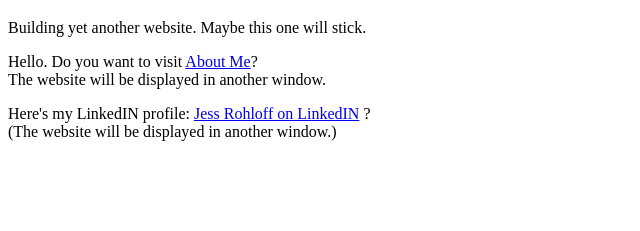
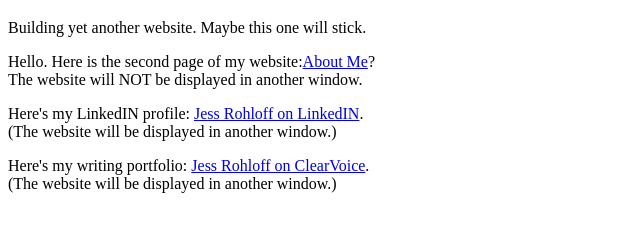
Before and after one commit to jessnola/jessnola.github.io, a plain HTML site: page index.html in a window 1280 px wide. Shown: the part 61-292 px from the top of the page, without its empty margins (0-640 px from the left). Drawn offline with Linux system fonts and the light colour scheme.

Commit message:
Update index.html

```diff
--- a/index.html
+++ b/index.html
@@ -4,11 +4,15 @@
 <h1>Jessica Rohloff</h1>
 <p>Building yet another website. Maybe this one will stick.</p>
 
-<p>Hello. Do you want to visit <a href="https://jessnola.github.io/about">About Me</a>?<br />
-The website will be displayed in another window.</p>
+<p>Hello. Here is the second page of my website:<a href="https://jessnola.github.io/about">About Me</a>?<br />
+The website will NOT be displayed in another window.</p>
 
 
-  <p>Here's my LinkedIN profile: <a href="https://www.linkedin.com/in/jessicarohloff" target="_blank">Jess Rohloff on LinkedIN</a> ?<br />
+<p>Here's my LinkedIN profile: <a href="https://www.linkedin.com/in/jessicarohloff" target="_blank">Jess Rohloff on LinkedIN</a>.<br />
+(The website will be displayed in another window.)</p>
+
+
+<p>Here's my writing portfolio: <a href="https://clearvoice.com/cv/JessicaRohloff" target="_blank">Jess Rohloff on ClearVoice</a>.<br />
 (The website will be displayed in another window.)</p>
 
 
```
